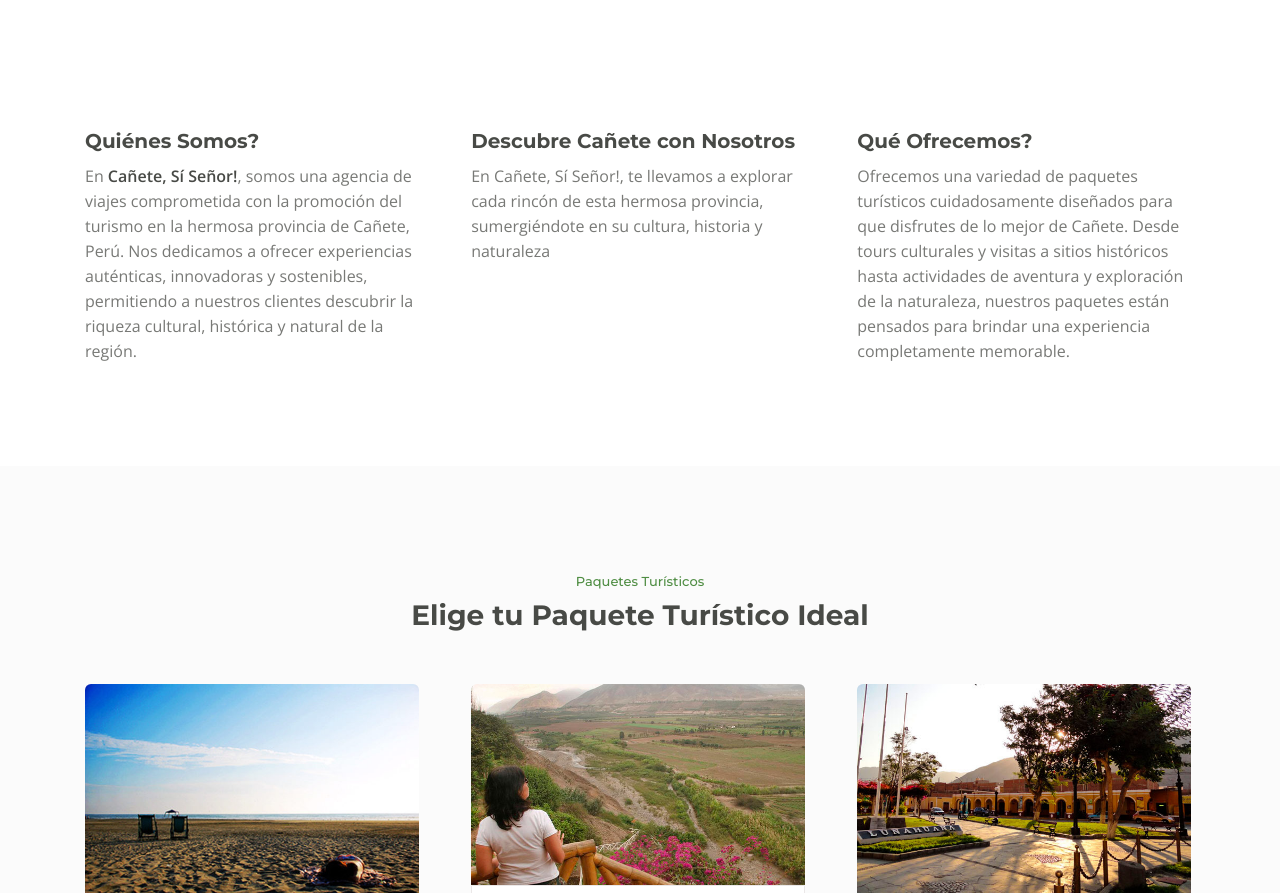
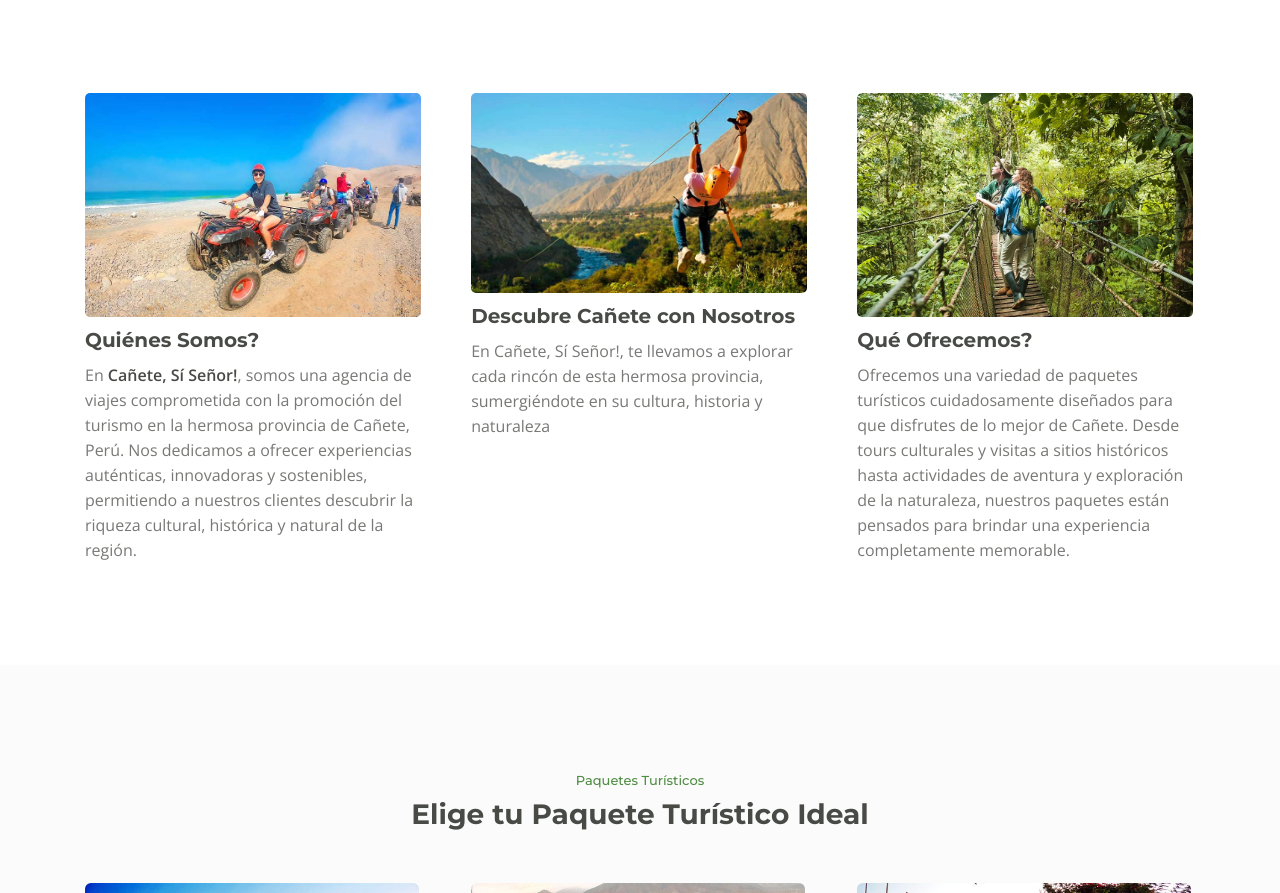
Before and after one commit to ReyLira/Turismo, a plain HTML site: page index.html in a window 1280 px wide. Shown: the part 1332-2225 px from the top of the page. Drawn offline with nearby package versions, Linux system fonts and the light colour scheme.

Commit message:
Encontre la imagenes

```diff
--- a/index.html
+++ b/index.html
@@ -130,7 +130,7 @@
     <!-- Header -->
     <header id="header" class="header">
         <video autoplay muted loop id="background-video">
-            <source src='../web/images/video.mp4' type="video/mp4">
+            <source src='images/video.mp4' type="video/mp4">
             Tu navegador no soporta la etiqueta de video.
         </video>
         <div class="header-content">
@@ -186,13 +186,12 @@
         <div class="container">
             <div class="row">
                 <div class="col-lg-12">
-
-                    <!-- Card -->
+                 <!-- Card -->
                     <div class="card">
                         <div class="card-body">
-                            <img src="../web/images/turismo_sostenible-1024x629-1.jpg" alt=""
+                            <img src='images/cuatrimoto-en-carro-azul.jpg'
                                 style="max-width: 100%; height: auto; border-radius: 5px;">
-                            <h4 class="card-title" style="margin-top:10px ;">Quiénes Somos?</h4>
+                            <h4 class="card-title" style="margin-top:10px;">Quiénes Somos?</h4>
                             <p>En <strong>Cañete, Sí Señor!</strong>, somos una agencia de viajes comprometida con la
                                 promoción del turismo en la hermosa provincia de Cañete, Perú. Nos dedicamos a ofrecer
                                 experiencias auténticas, innovadoras y sostenibles, permitiendo a nuestros clientes
@@ -204,7 +203,7 @@
                     <!-- Card -->
                     <div class="card">
                         <div class="card-body">
-                            <img src="../web/images/laudqwd.jpg" alt=""
+                            <img src="images/laudqwd.jpg" alt=""
                                 style="max-width: 100%; height: auto; border-radius: 5px;">
                             <h4 class="card-title" style="margin-top:10px ;">Descubre Cañete con Nosotros</h4>
                             <p>En Cañete, Sí Señor!, te llevamos a explorar cada rincón de esta hermosa provincia,
@@ -216,7 +215,7 @@
                     <!-- Card -->
                     <div class="card">
                         <div class="card-body">
-                            <img src="../web/images/turismo-naturaleza-250220.jpg" alt=""
+                            <img src="images/turismo-naturaleza-250220.jpg" alt=""
                                 style="max-width: 100%; height: auto; border-radius: 5px;">
                             <h4 class="card-title" style="margin-top:10px ;">Qué Ofrecemos?</h4>
                             <p>Ofrecemos una variedad de paquetes turísticos
```
